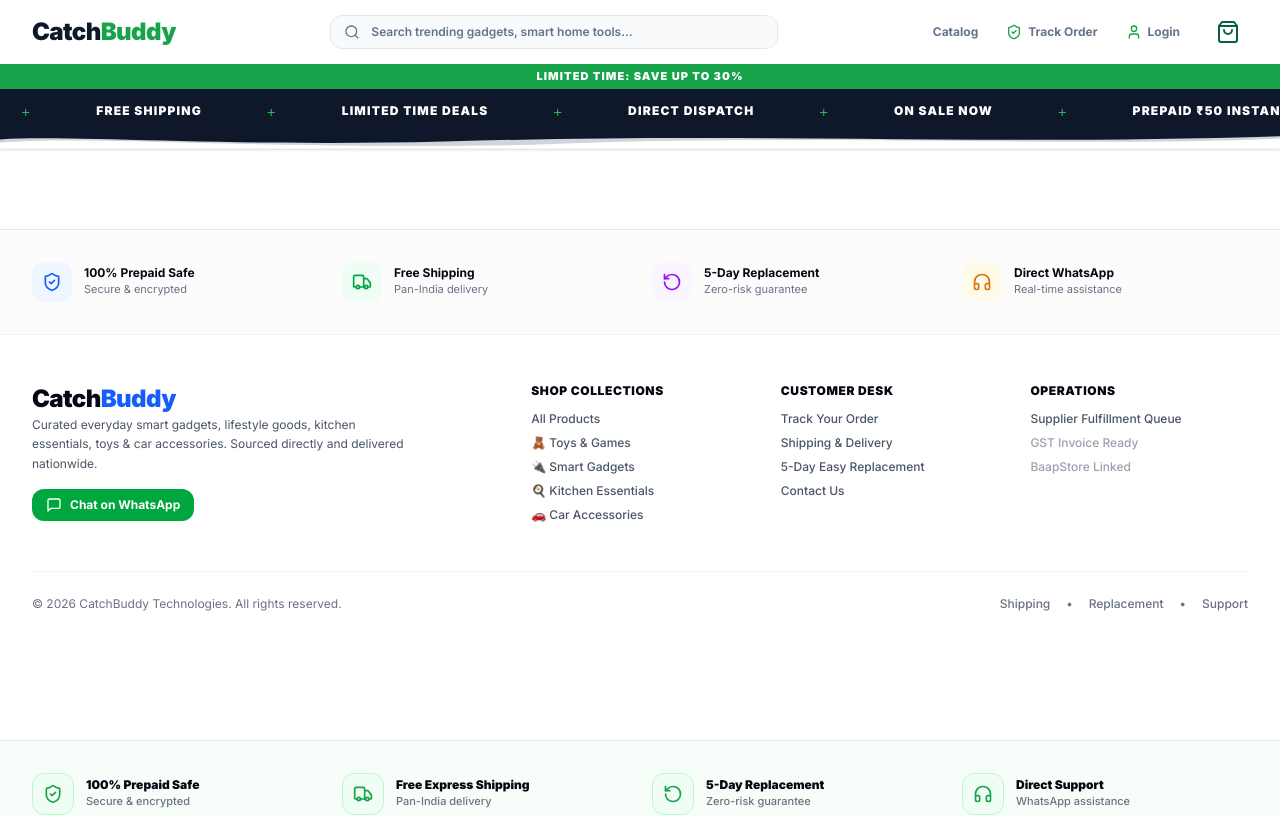
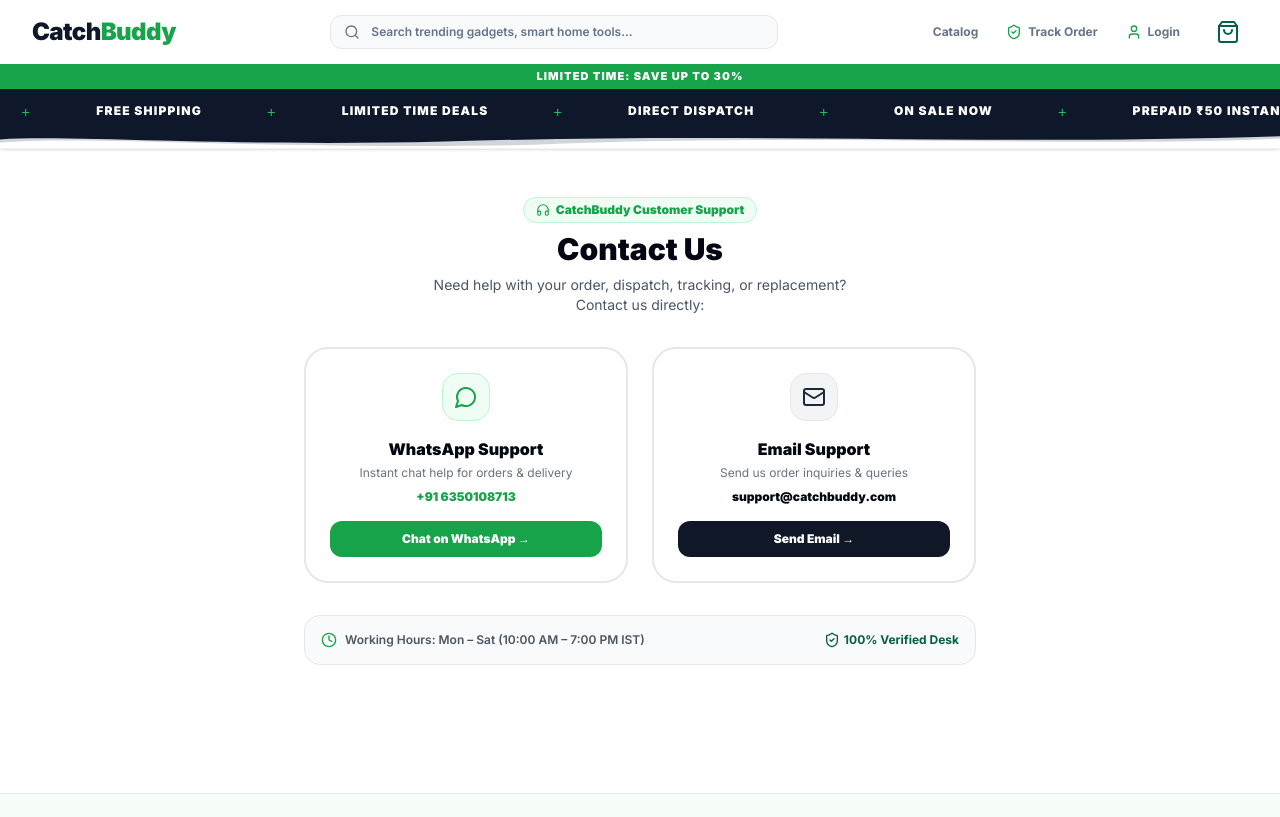
Before and after one commit to aivideo4fun/esell, a Next.js app: page /contact in a window 1280 px wide. Shown: the top 817 px of the page. Built offline with nearby package versions, Linux system fonts and the light colour scheme; no server answers.

Commit message:
fix: replace duplicated footer in contact page with clean support card

```diff
--- a/src/app/contact/page.tsx
+++ b/src/app/contact/page.tsx
@@ -1,125 +1,72 @@
-import Link from "next/link";
-import { ShieldCheck, Truck, RotateCcw, Headphones, MessageSquare } from "lucide-react";
+import { MessageCircle, Mail, Clock, ShieldCheck, Headphones } from "lucide-react";
 
-export default function Footer() {
+export default function ContactPage() {
   return (
-    <footer className="bg-white border-t border-gray-200 mt-20">
+    <div className="max-w-4xl mx-auto px-4 sm:px-6 lg:px-8 py-12 space-y-8">
+      {/* Title */}
+      <div className="text-center space-y-2">
+        <div className="inline-flex items-center gap-1.5 px-3 py-1 rounded-full bg-[#f0fdf4] border border-[#bbf7d0] text-[#16a34a] text-xs font-black">
+          <Headphones className="w-3.5 h-3.5" /> CatchBuddy Customer Support
+        </div>
+        <h1 className="text-3xl font-black text-gray-950">Contact Us</h1>
+        <p className="text-xs sm:text-sm text-gray-600 max-w-md mx-auto">
+          Need help with your order, dispatch, tracking, or replacement? Contact us directly:
+        </p>
+      </div>
 
-      {/* Top Value Propositions */}
-      <div className="border-b border-gray-100 bg-gray-50/50">
-        <div className="max-w-7xl mx-auto px-4 sm:px-6 lg:px-8 py-8 grid grid-cols-2 md:grid-cols-4 gap-6">
-          <div className="flex items-center gap-3">
-            <div className="p-2.5 bg-blue-50 text-blue-600 rounded-xl">
-              <ShieldCheck className="w-5 h-5" />
-            </div>
-            <div>
-              <p className="text-xs font-bold text-gray-950">100% Prepaid Safe</p>
-              <p className="text-[11px] text-gray-500">Secure &amp; encrypted</p>
-            </div>
+      {/* 2 Main Support Options */}
+      <div className="grid grid-cols-1 sm:grid-cols-2 gap-6 max-w-2xl mx-auto">
+
+        {/* WhatsApp Card */}
+        <a
+          href="https://wa.me/916350108713?text=Hi%20CatchBuddy,%20I%20need%20help%20with%20my%20order"
+          target="_blank"
+          rel="noopener noreferrer"
+          className="p-6 bg-white rounded-3xl border-2 border-gray-200 hover:border-[#16a34a] hover:shadow-lg transition flex flex-col justify-between space-y-4 text-center"
+        >
+          <div className="w-12 h-12 rounded-2xl bg-[#f0fdf4] border border-[#bbf7d0] flex items-center justify-center text-[#16a34a] mx-auto">
+            <MessageCircle className="w-6 h-6" />
           </div>
+          <div>
+            <h3 className="text-base font-black text-gray-950">WhatsApp Support</h3>
+            <p className="text-xs text-gray-500 mt-1">Instant chat help for orders &amp; delivery</p>
+            <p className="text-xs font-black text-[#16a34a] mt-2">+91 6350108713</p>
+          </div>
+          <span className="w-full bg-[#16a34a] text-white text-xs font-black py-2.5 rounded-xl block">
+            Chat on WhatsApp →
+          </span>
+        </a>
 
-          <div className="flex items-center gap-3">
-            <div className="p-2.5 bg-green-50 text-green-600 rounded-xl">
-              <Truck className="w-5 h-5" />
-            </div>
-            <div>
-              <p className="text-xs font-bold text-gray-950">Free Shipping</p>
-              <p className="text-[11px] text-gray-500">Pan-India delivery</p>
-            </div>
+        {/* Email Card */}
+        <a
+          href="mailto:support@catchbuddy.com"
+          className="p-6 bg-white rounded-3xl border-2 border-gray-200 hover:border-gray-900 hover:shadow-lg transition flex flex-col justify-between space-y-4 text-center"
+        >
+          <div className="w-12 h-12 rounded-2xl bg-gray-100 border border-gray-200 flex items-center justify-center text-gray-800 mx-auto">
+            <Mail className="w-6 h-6" />
           </div>
+          <div>
+            <h3 className="text-base font-black text-gray-950">Email Support</h3>
+            <p className="text-xs text-gray-500 mt-1">Send us order inquiries &amp; queries</p>
+            <p className="text-xs font-black text-gray-950 mt-2">support@catchbuddy.com</p>
+          </div>
+          <span className="w-full bg-gray-900 text-white text-xs font-black py-2.5 rounded-xl block">
+            Send Email →
+          </span>
+        </a>
 
-          <div className="flex items-center gap-3">
-            <div className="p-2.5 bg-purple-50 text-purple-600 rounded-xl">
-              <RotateCcw className="w-5 h-5" />
-            </div>
-            <div>
-              <p className="text-xs font-bold text-gray-950">5-Day Replacement</p>
-              <p className="text-[11px] text-gray-500">Zero-risk guarantee</p>
-            </div>
-          </div>
+      </div>
 
-          <div className="flex items-center gap-3">
-            <div className="p-2.5 bg-amber-50 text-amber-600 rounded-xl">
-              <Headphones className="w-5 h-5" />
-            </div>
-            <div>
-              <p className="text-xs font-bold text-gray-950">Direct WhatsApp</p>
-              <p className="text-[11px] text-gray-500">Real-time assistance</p>
-            </div>
-          </div>
+      {/* Support Hours Banner */}
+      <div className="max-w-2xl mx-auto p-4 bg-gray-50 rounded-2xl border border-gray-200 flex flex-col sm:flex-row items-center justify-between gap-2 text-xs text-gray-600 font-semibold text-center sm:text-left">
+        <div className="flex items-center gap-2">
+          <Clock className="w-4 h-4 text-[#16a34a]" />
+          <span>Working Hours: Mon – Sat (10:00 AM – 7:00 PM IST)</span>
+        </div>
+        <div className="flex items-center gap-1 text-[#065f46] font-bold">
+          <ShieldCheck className="w-4 h-4" /> 100% Verified Desk
         </div>
       </div>
-
-      {/* Main Footer Links */}
-      <div className="max-w-7xl mx-auto px-4 sm:px-6 lg:px-8 py-12">
-        <div className="grid grid-cols-1 md:grid-cols-5 gap-8">
-
-          {/* Brand Info */}
-          <div className="md:col-span-2 space-y-4">
-            <Link href="/" className="text-2xl font-black text-gray-950 tracking-tight">
-              Catch<span className="text-blue-600">Buddy</span>
-            </Link>
-            <p className="text-xs text-gray-600 max-w-sm leading-relaxed">
-              Curated everyday smart gadgets, lifestyle goods, kitchen essentials, toys &amp; car accessories. Sourced directly and delivered nationwide.
-            </p>
-            <a
-              href="https://wa.me/916350108713"
-              target="_blank"
-              rel="noreferrer"
-              className="inline-flex items-center gap-2 px-3.5 py-2 bg-green-600 hover:bg-green-700 text-white rounded-xl text-xs font-bold transition"
-            >
-              <MessageSquare className="w-4 h-4" /> Chat on WhatsApp
-            </a>
-          </div>
-
-          {/* Quick Links */}
-          <div>
-            <h4 className="text-xs font-black uppercase tracking-wider text-gray-950 mb-3">Shop Collections</h4>
-            <ul className="space-y-2 text-xs text-gray-600 font-medium">
-              <li><Link href="/shop" className="hover:text-blue-600 transition">All Products</Link></li>
-              <li><Link href="/shop?category=toys" className="hover:text-blue-600 transition">🧸 Toys &amp; Games</Link></li>
-              <li><Link href="/shop?category=gadgets" className="hover:text-blue-600 transition">🔌 Smart Gadgets</Link></li>
-              <li><Link href="/shop?category=kitchen" className="hover:text-blue-600 transition">🍳 Kitchen Essentials</Link></li>
-              <li><Link href="/shop?category=car-accessories" className="hover:text-blue-600 transition">🚗 Car Accessories</Link></li>
-            </ul>
-          </div>
-
-          {/* Customer Service */}
-          <div>
-            <h4 className="text-xs font-black uppercase tracking-wider text-gray-950 mb-3">Customer Desk</h4>
-            <ul className="space-y-2 text-xs text-gray-600 font-medium">
-              <li><Link href="/track-order" className="hover:text-blue-600 transition">Track Your Order</Link></li>
-              <li><Link href="/shipping-policy" className="hover:text-blue-600 transition">Shipping &amp; Delivery</Link></li>
-              <li><Link href="/return-policy" className="hover:text-blue-600 transition">5-Day Easy Replacement</Link></li>
-              <li><Link href="/contact" className="hover:text-blue-600 transition">Contact Us</Link></li>
-            </ul>
-          </div>
-
-          {/* Admin Operations */}
-          <div>
-            <h4 className="text-xs font-black uppercase tracking-wider text-gray-950 mb-3">Operations</h4>
-            <ul className="space-y-2 text-xs text-gray-600 font-medium">
-              <li><Link href="/admin/orders" className="hover:text-blue-600 transition">Supplier Fulfillment Queue</Link></li>
-              <li><span className="text-gray-400">GST Invoice Ready</span></li>
-              <li><span className="text-gray-400">BaapStore Linked</span></li>
-            </ul>
-          </div>
-
-        </div>
-
-        {/* Bottom Bar */}
-        <div className="border-t border-gray-100 mt-12 pt-6 flex flex-col sm:flex-row items-center justify-between gap-4 text-xs text-gray-500">
-          <p>© 2026 CatchBuddy Technologies. All rights reserved.</p>
-          <div className="flex items-center gap-4 font-medium">
-            <Link href="/shipping-policy" className="hover:text-gray-800">Shipping</Link>
-            <span>•</span>
-            <Link href="/return-policy" className="hover:text-gray-800">Replacement</Link>
-            <span>•</span>
-            <Link href="/contact" className="hover:text-gray-800">Support</Link>
-          </div>
-        </div>
-      </div>
-
-    </footer>
+    </div>
   );
 }
```
